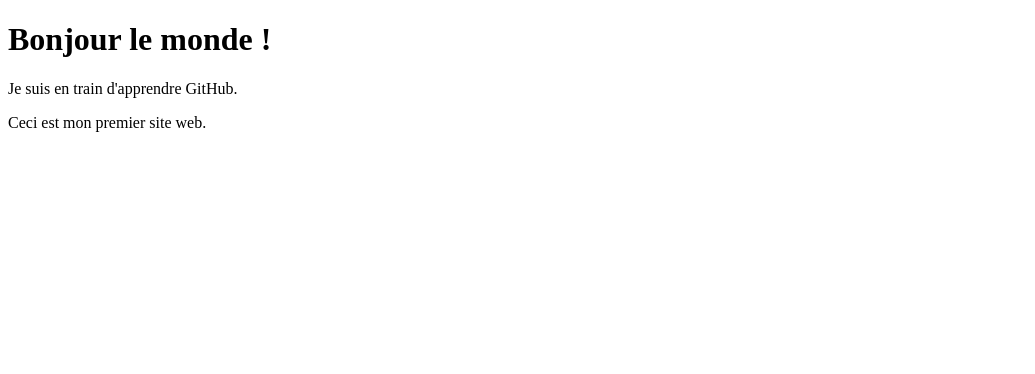
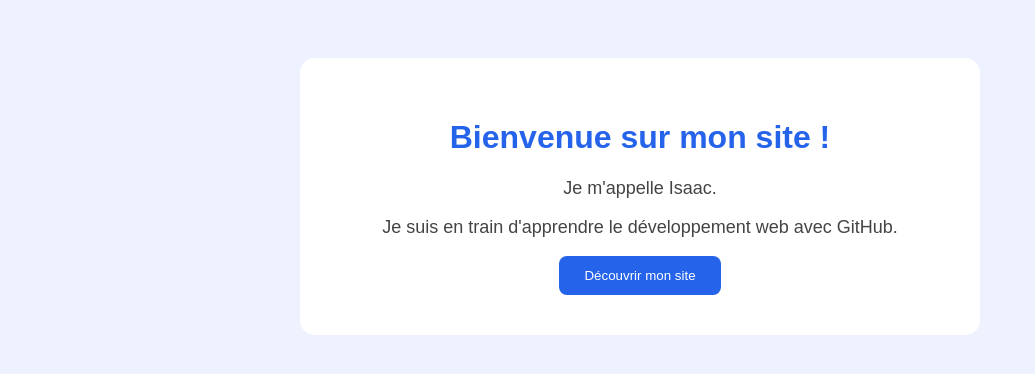
Before and after one commit to IsaacConference/mon-premier-projet, a plain HTML site: page index.html in a window 1280 px wide. Shown: the whole page, without its empty margins (0-1035 px from the left). Drawn offline with Linux system fonts and the light colour scheme.

Commit message:
Update index.html with new content and styles

```diff
--- a/index.html
+++ b/index.html
@@ -1,13 +1,57 @@
-
 <!DOCTYPE html>
 <html lang="fr">
 <head>
     <meta charset="UTF-8">
+    <meta name="viewport" content="width=device-width, initial-scale=1.0">
     <title>Mon premier site web</title>
+
+    <style>
+        body {
+            background-color: #eef2ff;
+            font-family: Arial, sans-serif;
+            text-align: center;
+            padding: 50px;
+        }
+
+        .container {
+            background: white;
+            padding: 40px;
+            border-radius: 15px;
+            max-width: 600px;
+            margin: auto;
+        }
+
+        h1 {
+            color: #2563eb;
+        }
+
+        p {
+            color: #444;
+            font-size: 18px;
+        }
+
+        button {
+            background: #2563eb;
+            color: white;
+            padding: 12px 25px;
+            border: none;
+            border-radius: 8px;
+            cursor: pointer;
+        }
+    </style>
 </head>
+
 <body>
-    <h1>Bonjour le monde !</h1>
-    <p>Je suis en train d'apprendre GitHub.</p>
-    <p>Ceci est mon premier site web.</p>
+
+    <div class="container">
+        <h1>Bienvenue sur mon site !</h1>
+
+        <p>Je m'appelle Isaac.</p>
+
+        <p>Je suis en train d'apprendre le développement web avec GitHub.</p>
+
+        <button>Découvrir mon site</button>
+    </div>
+
 </body>
 </html>
```
